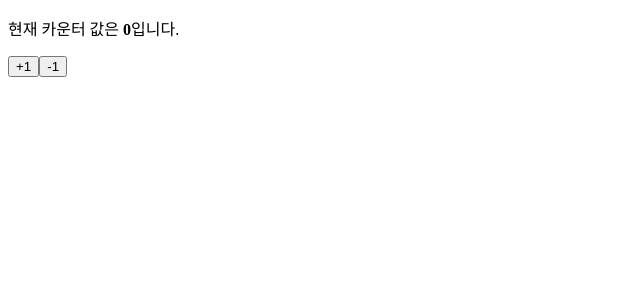
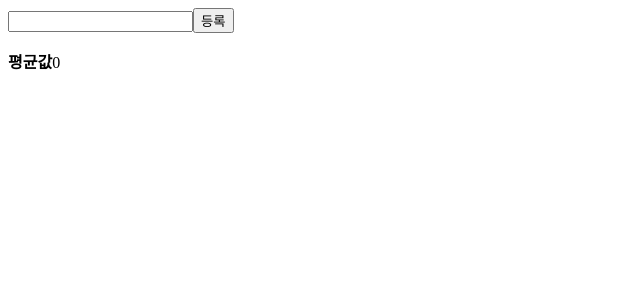
Before and after one commit to jyb1798/velopert_test, a React (Create React App) app: page / in a window 1280 px wide. Shown: the top 300 px of the page, without its empty margins (0-640 px from the left). Built offline with nearby package versions, Linux system fonts and the light colour scheme.

Commit message:
Add: useMemo

```diff
--- a/src/App.js
+++ b/src/App.js
@@ -6,6 +6,7 @@
 import FilterTest from "./Components/FilterTest";
 import Counter from "./Components/Counter";
 import Info from "./Components/Info";
+import Average from "./Components/Average";
 
 function App() {
   // const [visible, setVisible] = useState(false);
@@ -17,7 +18,8 @@
       {/* <EventParcticeForm /> */}
       {/* <IterationSample /> */}
       {/* <FilterTest /> */}
-      <Counter />
+      {/* <Counter /> */}
+      <Average />
       {/* <button onClick={() => setVisible(!visible)}>
         {visible ? "숨기기" : "보이기"}
       </button>
--- /dev/null
+++ b/src/Components/Average.js
@@ -0,0 +1,41 @@
+import React, { useState } from "react";
+
+const getAverage = (numbers) => {
+  console.log("평균값 계산 중..");
+  if (numbers.length === 0) return 0;
+  const sum = numbers.reduce((a, b) => a + b);
+  return sum / numbers.length;
+};
+
+const Average = () => {
+  const [list, setList] = useState([]);
+  const [number, setNumber] = useState("");
+
+  const onChange = (e) => {
+    setNumber(e.target.value);
+  };
+
+  const onInsert = (e) => {
+    const nextList = list.concat(parseInt(number));
+    setList(nextList);
+    setNumber("");
+  };
+
+  return (
+    <div>
+      <input value={number} onChange={onChange} />
+      <button onClick={onInsert}>등록</button>
+      <ul>
+        {list.map((value, index) => (
+          <li key={index}>{value}</li>
+        ))}
+      </ul>
+      <div>
+        <b>평균값</b>
+        {getAverage(list)}
+      </div>
+    </div>
+  );
+};
+
+export default Average;
```
